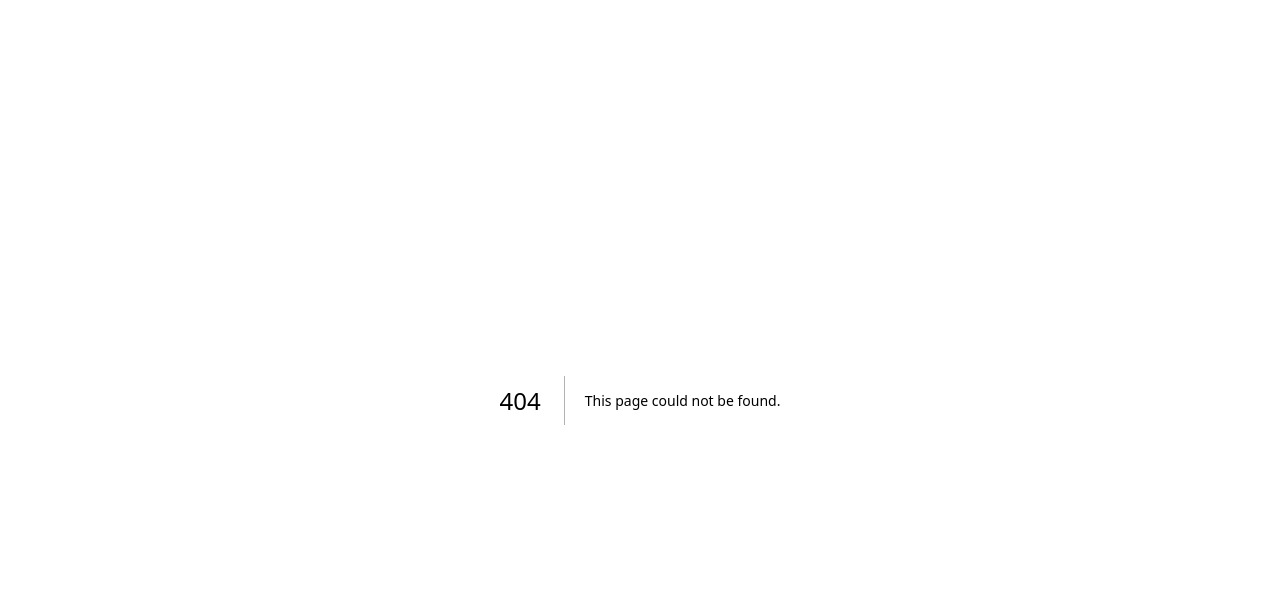
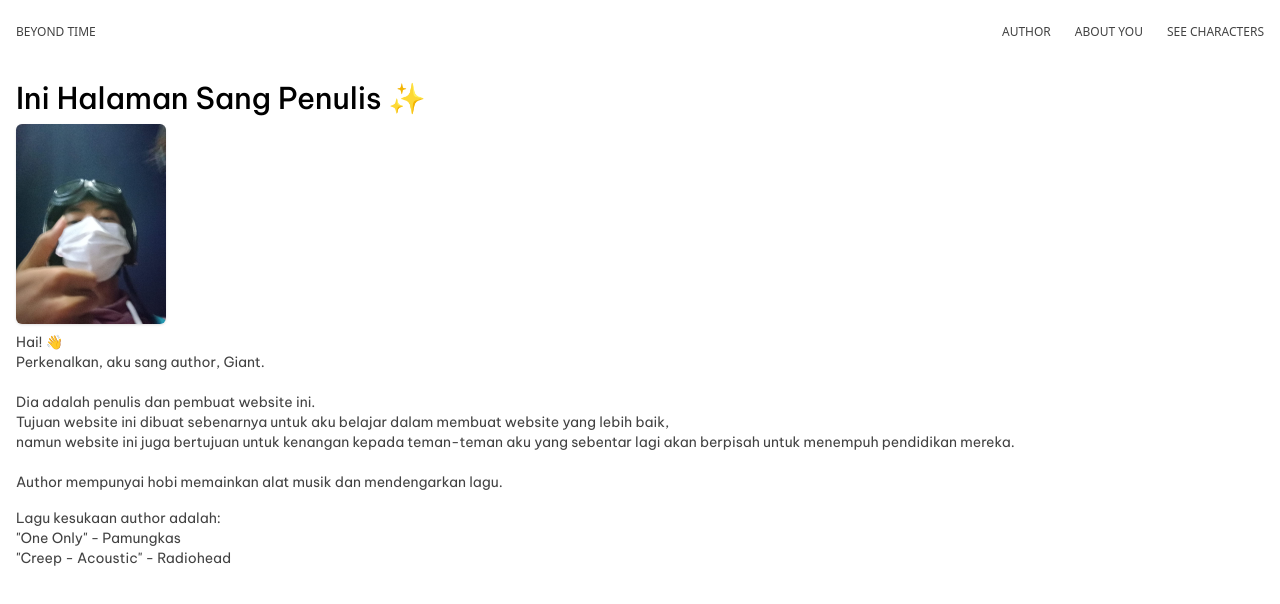
Before and after one commit to Jayennn/beyond-time, a Next.js app: page /author in a window 1280 px wide. Before the commit this address had no page. Shown: the top 604 px of the page. Built offline with nearby package versions, Linux system fonts and the light colour scheme.

Commit message:
feat: author page

```diff
--- /dev/null
+++ b/src/app/(main)/author/page.tsx
@@ -0,0 +1,45 @@
+import Image from "next/image";
+
+export default function AuthorPage(){
+    return (
+        <section className="font-vietnam py-20">
+            <div className="container mx-auto space-y-2">
+                <h1 className="text-3xl font-medium">Ini Halaman Sang Penulis ✨</h1>
+                <Image
+                    className="w-[150px] h-[200px] rounded-md shadow"
+                    src="/author-image.jpg"
+                    alt="giant"
+                    width={350}
+                    height={185}
+                />
+                <div className="text-secondary text-sm">
+                    <p>
+                        Hai! 👋
+                        <br/>
+                        Perkenalkan, aku sang author, Giant.
+                        <br/>
+                        <br/>
+                        Dia adalah penulis dan pembuat website ini.
+                        <br/>
+                        Tujuan website ini dibuat sebenarnya untuk aku belajar dalam membuat website yang lebih baik,
+                        <br/>
+                        namun website ini juga bertujuan untuk kenangan kepada teman-teman aku yang sebentar lagi akan berpisah untuk menempuh pendidikan mereka.
+                        <br/>
+                        <br/>
+                        Author mempunyai hobi memainkan alat musik dan mendengarkan lagu.
+                        <br/>
+                    </p>
+                    <div className="pt-4">
+                        <p>
+                            Lagu kesukaan author adalah:
+                        </p>
+                        <ul>
+                            <li>&quot;One Only&quot; - Pamungkas</li>
+                            <li>&quot;Creep - Acoustic&quot; - Radiohead</li>
+                        </ul>
+                    </div>
+                </div>
+            </div>
+        </section>
+    );
+}
--- a/src/components/NavigationBar.tsx
+++ b/src/components/NavigationBar.tsx
@@ -9,6 +9,7 @@ export function NavigationBar() {
                     <Link href="/" className="links uppercase">Beyond Time</Link>
                 </div>
                 <div className="flex items-center space-x-6">
+                    <Link href="/author" className="links uppercase">Author</Link>
                     <Link href="/about-you" className="links uppercase">About You</Link>
                     <Link href="/see-characters" className="links uppercase">See Characters</Link>
                 </div>
```
Also changed, not shown: public/author-image.jpg (added).
